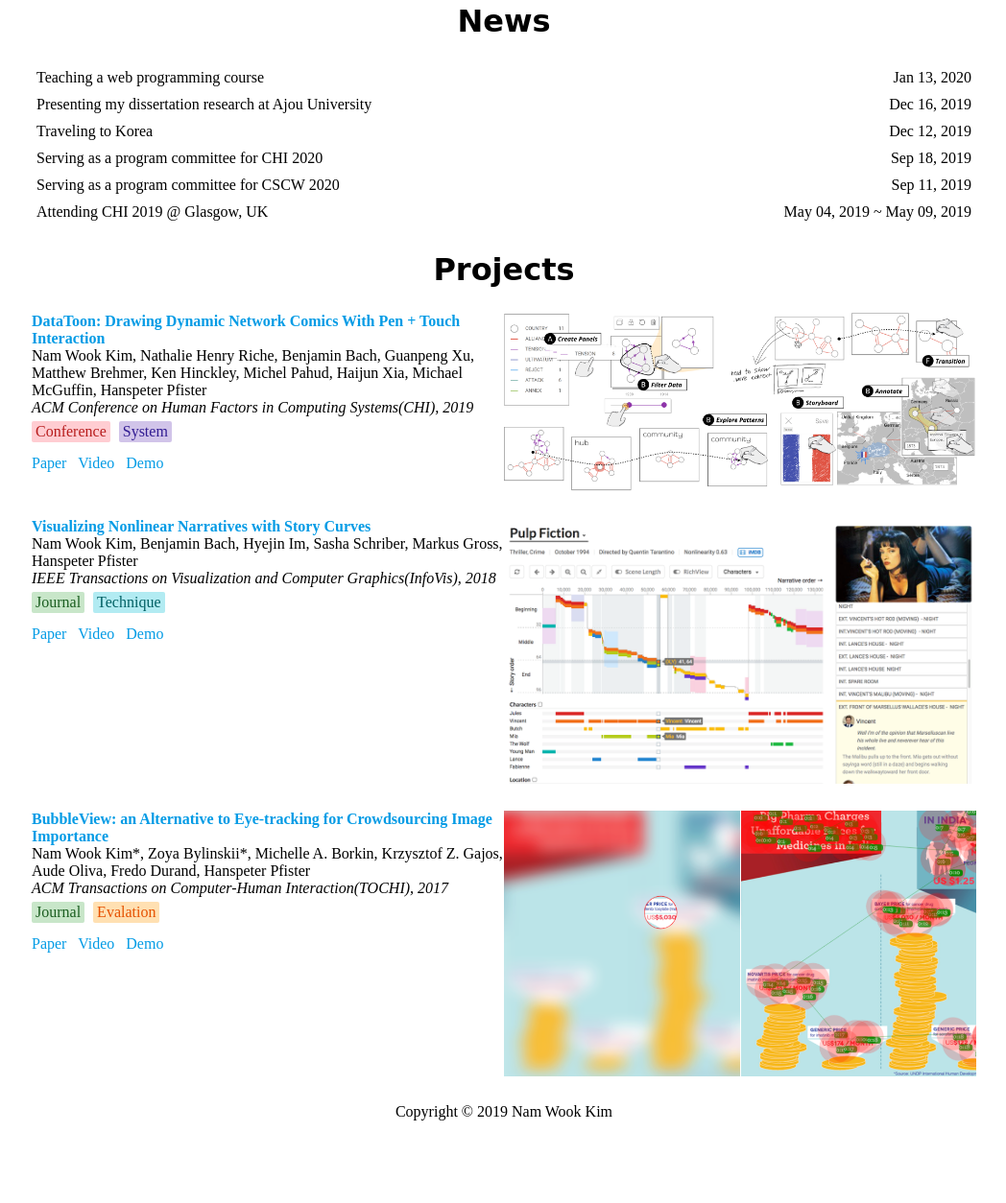
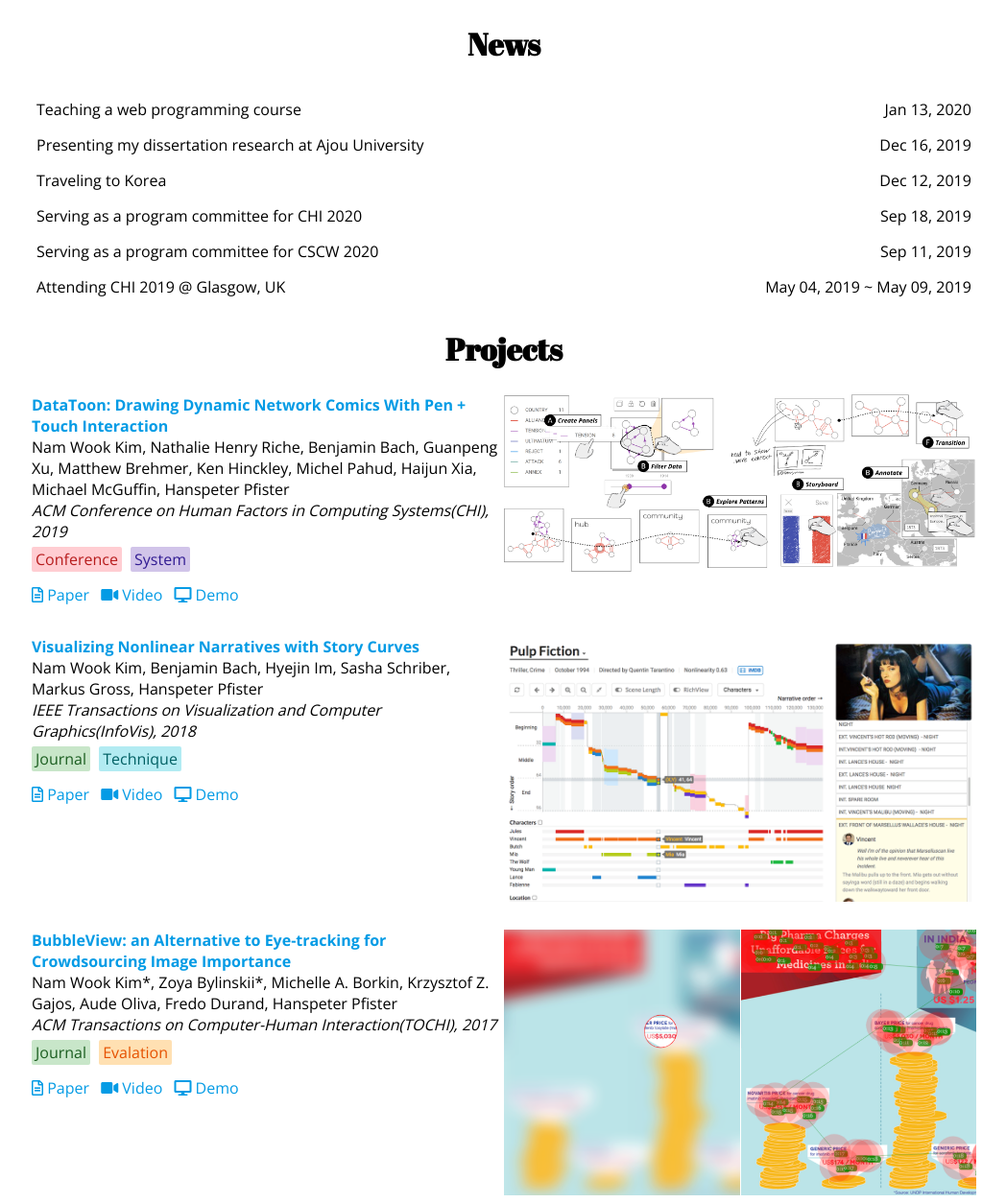
Before and after one commit to hebt506/portfolio-namwkim, a plain HTML site: page index.html in a window 1280 px wide. Shown: the part 517-1771 px from the top of the page at 96% size, without its empty margins (115-1163 px from the left). Before the commit the page ends 1723 px from the top, so only its background shows below. Drawn offline with nearby package versions, Linux system fonts and the light colour scheme.

Commit message:
css advanced

```diff
--- a/index.html
+++ b/index.html
@@ -2,9 +2,18 @@
 <html lang="en">
 <head>
     <title>Nam Wook Kim's Homepage</title>
+    <meta name="viewport" content="width=device-width, initial-scale=1" />
 
+    <meta property="og:title" content="Nam Wook Kim">
+    <meta property="og:description" content="Nam Wook Kim is an Assistant Professor of Computer Science at Boston College. His research vision is to lower barriers for everyone to understand and communicate complex data. He tackles this challenge by studying visualization within the broad context of human-computer interaction. His research investigates innovative approaches to interact with data, going beyond traditional expert systems and addressing the needs of a broader audience, including designers, journalists, and casual users. His work has been recognized with awards from ACM CHI, ACM UIST, and Kantar Information is Beautiful Awards.">
+    <meta property="og:image" content="https://bcwebcourse.github.io/portfolio-namwkim/assets/profile.png">
+    <meta property="og:url" content="https://bcwebcourse.github.io/portfolio-namwkim/">
+    <meta name="twitter:card" content="summary_large_image">
     <!-- favicon-->
     <link rel="icon" type="image/png" sizes="32x32" href="assets/favicon.png">
+    <link href="https://fonts.googleapis.com/css?family=Abril+Fatface|Open+Sans:400,700&display=swap" rel="stylesheet">
+    <link rel="stylesheet" href="https://cdnjs.cloudflare.com/ajax/libs/font-awesome/5.11.2/css/all.min.css" />
+    <link rel="stylesheet" href="https://cdnjs.cloudflare.com/ajax/libs/animate.css/3.7.2/animate.min.css">
     <link rel="stylesheet" href="style.css" />
 </head>
 <body>
@@ -23,7 +32,7 @@
             </ul>
         </nav>
         <section id="about">
-            <h1 class="title">Nam Wook Kim</h1>
+            <h1 class="title animated infinite bounce delay-1s">Nam Wook Kim</h1>
 
             <div class="row">
                 <div class="col-6">
@@ -32,8 +41,8 @@
                         <strong>Assistant Professor @ Boston College</strong><br>
                         nam.wook.kim@bc.edu <br>
                         St. Mary's Hall S256, Chestnut Hill, MA 02467<br>
-                        <a href="assets/resume.pdf" target="_blank">Resume</a> |
-                        <a href="https://twitter.com/namwkim85" target="_blank">Twitter</a> | <a href="https://www.linkedin.com/in/namwkim/" target="_blank">LinkedIn</i></a> | <a href="https://github.com/namwkim" target="_blank">Github</a><br>
+                        <a href="assets/resume.pdf" target="_blank"><i class="far fa-file-alt"></i> Resume</a> |
+                        <a href="https://twitter.com/namwkim85" target="_blank"><i class="fab fa-twitter"></i></a> | <a href="https://www.linkedin.com/in/namwkim/" target="_blank"><i class="fab fa-linkedin"></i></a> | <a href="https://github.com/namwkim" target="_blank"><i class="fab fa-github"></i></a><br>
                     </p>
                 </div>
                 <div class="col-6">
@@ -128,9 +137,9 @@
                             <span class="tag system">System</span>
                         </div>
                         <div class="project-materials">
-                            <span><a href="assets/datatoon/paper.pdf" target="_blank">Paper</a></span>
-                            <span><a href="assets/datatoon/video.mp4" target="_blank">Video</a></span>
-                            <span><a href="https://datatoon.github.io/" target="_blank">Demo</a></span>
+                            <span><a href="assets/datatoon/paper.pdf" target="_blank"><i class="far fa-file-alt"></i> Paper</a></span>
+                            <span><a href="assets/datatoon/video.mp4" target="_blank"><i class="fas fa-video"></i> Video</a></span>
+                            <span><a href="https://datatoon.github.io/" target="_blank"><i class="fas fa-desktop"></i> Demo</a></span>
                         </div>
                     </div>
                     <div class="col-6">
@@ -153,9 +162,9 @@
                                 <span class="tag technique">Technique</span>
                         </div>
                         <div class="project-materials">
-                            <span><a href="assets/storycurves/paper.pdf" target="_blank">Paper</a></span>
-                            <span><a href="assets/storycurves/video.mp4" target="_blank">Video</a></span>
-                            <span><a href="https://storycurve.namwkim.org/" target="_blank">Demo</a></span>
+                            <span><a href="assets/storycurves/paper.pdf" target="_blank"><i class="far fa-file-alt"></i> Paper</a></span>
+                            <span><a href="assets/storycurves/video.mp4" target="_blank"><i class="fas fa-video"></i> Video</a></span>
+                            <span><a href="https://storycurve.namwkim.org/" target="_blank"><i class="fas fa-desktop"></i> Demo</a></span>
                         </div>
 
                     </div>
@@ -179,9 +188,9 @@
                                 <span class="tag evaluation">Evalation</span>
                         </div>
                         <div class="project-materials">
-                            <span><a href="assets/bubbleview/paper.pdf" target="_blank">Paper</a></span>
-                            <span><a href="assets/bubbleview/video.mp4" target="_blank">Video</a></span>
-                            <span><a href="https://bubbleview.namwkim.org/" target="_blank">Demo</a></span>
+                            <span><a href="assets/bubbleview/paper.pdf" target="_blank"><i class="far fa-file-alt"></i> Paper</a></span>
+                            <span><a href="assets/bubbleview/video.mp4" target="_blank"><i class="fas fa-video"></i> Video</a></span>
+                            <span><a href="https://bubbleview.namwkim.org/" target="_blank"><i class="fas fa-desktop"></i> Demo</a></span>
                         </div>
                     </div>
                     <div class="col-6">
--- a/style.css
+++ b/style.css
@@ -1,5 +1,5 @@
 body {
-    /* font-family: 'Open Sans', sans-serif; */
+    font-family: 'Open Sans', sans-serif;
 }
 .container{
     max-width:1024px;
@@ -59,23 +59,7 @@ section{
 }
 .row{
     display: flex;
-    /* flex-wrap: wrap; */
-}
-
-.col-1 {flex-basis: 8.33%;}
-.col-2 {flex-basis: 16.66%;}
-.col-3 {flex-basis: 25%;}
-.col-4 {flex-basis: 33.33%;}
-.col-5 {flex-basis: 41.66%;}
-.col-6 {flex-basis: 50%;}
-.col-7 {flex-basis: 58.33%;}
-.col-8 {flex-basis: 66.66%;}
-.col-9 {flex-basis: 75%;}
-.col-10 {flex-basis: 83.33%;}
-.col-11 {flex-basis: 91.66%;}
-.col-12 {flex-basis: 100%;}
-#news .col-4 {
-    text-align: right;
+    flex-wrap: wrap;
 }
 
 
@@ -142,3 +126,31 @@ section{
 .project-teaser{
     width: 100%;
 }
+
+[class*="col-"] {
+    flex-basis: 100%;
+}
+#news [class*="col-"] {
+    margin-top: 5px;
+}
+
+@media only screen and (min-width: 768px) {
+    .col-1 {flex-basis: 8.33%;}
+    .col-2 {flex-basis: 16.66%;}
+    .col-3 {flex-basis: 25%;}
+    .col-4 {flex-basis: 33.33%;}
+    .col-5 {flex-basis: 41.66%;}
+    .col-6 {flex-basis: 50%;}
+    .col-7 {flex-basis: 58.33%;}
+    .col-8 {flex-basis: 66.66%;}
+    .col-9 {flex-basis: 75%;}
+    .col-10 {flex-basis: 83.33%;}
+    .col-11 {flex-basis: 91.66%;}
+    .col-12 {flex-basis: 100%;}
+
+
+    #news .col-4 {
+        text-align: right;
+    }
+
+}
```
